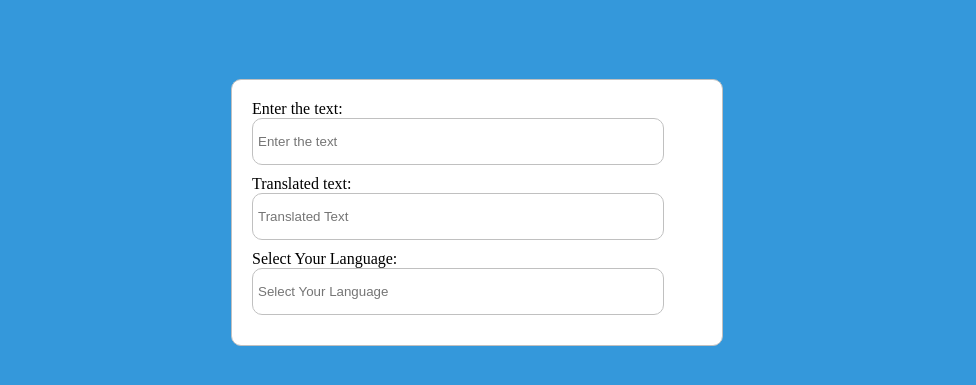
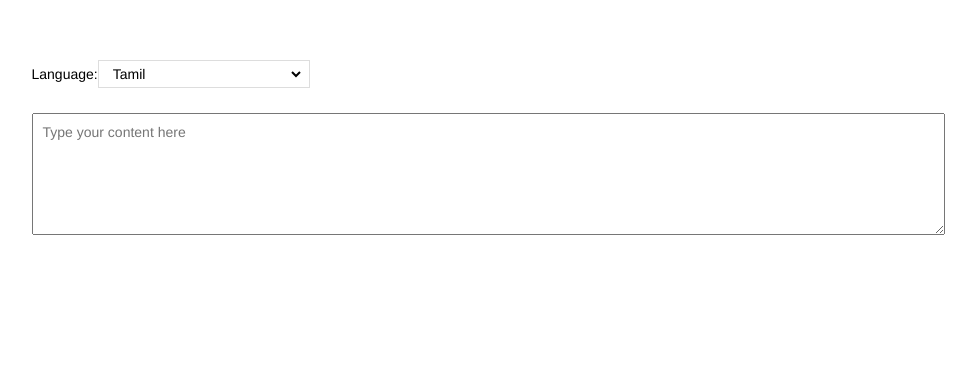
Before and after one commit to LogeshDeveloper/LanguageTranslator, a React (Create React App) app: page / in a window 1280 px wide. Shown: the part 101-486 px from the top of the page, without its empty margins (163-1139 px from the left). Built offline with nearby package versions, Linux system fonts and the light colour scheme.

Commit message:
file converted

```diff
--- a/src/App.css
+++ b/src/App.css
@@ -1,26 +1,38 @@
-body{
-  margin: 0px;
-  padding: 0;
-  font-family: 'Arail';
-  background-color: #3498db;
+body * {
+  font-family: Helvetica;
+  font-size: 14px;
 }
-
-.textarea{
-  width: 450px;
-  overflow: hidden;
+.main_container {
+  max-width: 935px;
   margin: auto;
-  margin-top: 180px;
-  background: #fff;
+  padding: 0 8px;
+  display: flex;
+  align-items: center;
+  height: 500px;
+}
+.main_container fieldset {
+  border: 0px none;
   padding: 20px;
-  border: 1px solid silver;
-  border-radius: 10px;
+  width: 100%;
 }
-
-.textarea input {
-  width: 400px;
-  height: 35px;
-  margin-bottom: 10px;
-  border-radius: 10px;
-  border: 1px solid silver;
+.main_container fieldset .language_dropdown_span {
+  border: 1px solid #ddd;
   padding: 5px;
 }
+.main_container fieldset .language_dropdown {
+  padding: 5px;
+  border: 0px none;
+  background: transparent;
+  width: 200px;
+}
+.main_container fieldset .description {
+  margin-top: 25px;
+}
+.main_container fieldset .description textarea {
+  width: 100%;
+  height: 100px;
+  padding: 10px;
+}
+.main_container fieldset .description description_suggestion {
+  display: none;
+}
--- a/src/App.js
+++ b/src/App.js
@@ -1,52 +1,82 @@
-import React, { Component } from 'react';
+import React from 'react';
 import './App.css';
 
-class Translator extends Component{
-  constructor(props){
-    super(props);
-    this.state = {
-      items: []
-    }
-  }
 
-   ajax_xhr = () => {
-    const newString = document.getElementById('user').value;;
-    const newLang = 'tamil';
-    const data = `?inString${newString}&lang${newLang}`;
-    let url = new XMLHttpRequest();
-          url.open('GET', `http://146.148.85.67/processWordJSON${data}`);
-    fetch(
-        `http://146.148.85.67/processWordJSON${data}`,
-        { method: 'GET' }
-    ).then( response => {
-        console.log('inside')
-        response.json()
-    } )
-        .then( json => console.log(json) )
-        .catch( error => console.error('error:', error) );
+function App() {
 
+  return (
+    <div class="main_container">
+        <fieldset>
+            <legand>
+                <label for="language_dropdown">Language:</label>
+                <span class="language_dropdown_span">
+                    <select id="language_dropdown" class="language_dropdown">
+                        <option>Tamil</option>
+                        <option>Telugu</option>
+                        <option>Hindi</option>
+                    </select>
+                </span>
+            </legand>
+            <div class="description">
+                <textarea id="description_textarea" placeholder="Type your content here"></textarea>
+                <div class="description_suggestion"></div>
+            </div>
+        </fieldset>
+    </div>
+  );
+
+  const addElement = text => {
+    // create a new div element
+    var newDiv = document.createElement("div");
+    // and give it some content
+    var newContent = document.createTextNode(text);
+    // add the text node to the newly created div
+    newDiv.appendChild(newContent);
+
+    // add the newly created element and its content into the DOM
+    suggestionContainer.appendChild(newDiv);
 };
 
-  render(){
-    return(
-      <body>
-      <div className="container">
-        <div className="textarea">
-      Enter the text:
-      <input type="text" name="text" id="user" className="textlayer1" placeholder="Enter the text"/><br/>
-      Translated text:
-      <input type="text" name="text" className="textlayer2" placeholder="Translated Text"/><br/>
-      Select Your Language:<input list="hosting-plan" type="text" className="dropdown" placeholder="Select Your Language"/>
-      </div>
-    <datalist id="hosting-plan">
-     <option value="Tamil"/>
-     <option value="Hindi"/>
-     <option value="Telgu"/>
-    </datalist>
-      </div>
-      </body>
-    );
-  }
+
+const removeElement = () => suggestionContainer.innerHTML = '';
+
+let timeout = null;
+let contentArea = document.querySelector('#description_textarea');
+let languageSelection = document.querySelector('#language_dropdown');
+let suggestionContainer = document.querySelector('.description_suggestion');
+
+contentArea.addEventListener('keyup', (e) => {
+  const _elem = e.target || e.currentTarget;
+  // PICK THE LAST WORD
+  const clearArr = _elem.value.split(' ').filter(function(el) { return el; })
+  const _val = clearArr[clearArr.length - 1];
+  clearTimeout(timeout);
+  timeout = setTimeout(() => {
+      removeElement();
+      const params = `?inString=${_val}&lang=${getTextAreaValue()}`;
+      ajax_xhr(params).then(res => {
+          const opts = res.twords[0].options;
+          if (opts.length) {
+              for(var i = 0; i < opts.length; i++) {
+                  addElement(opts[i]);
+              }
+          }
+      }, err => console.log(err));
+  }, 1500);
+});
+
+
+// GET TEXTAREA VALUE
+const getTextAreaValue = () => languageSelection.options[languageSelection.selectedIndex].value.toLowerCase();
+
+async function ajax_xhr(str = '') {
+    if (str === '') return;
+    let response = await fetch(`http://146.148.85.67/processWordJSON${str}`,  { method: 'GET' })
+    let data = await response.json();
+    return data;
+};
+
+
 }
 
-export default Translator;
+export default App;
```
